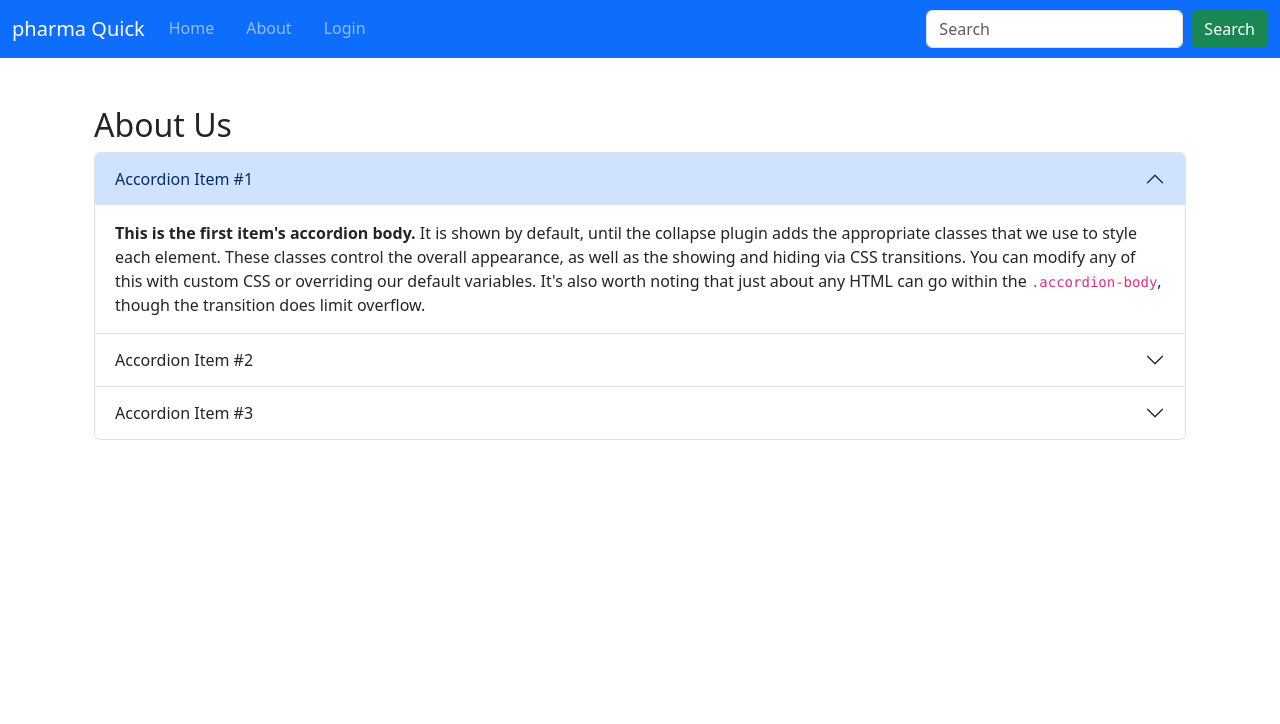
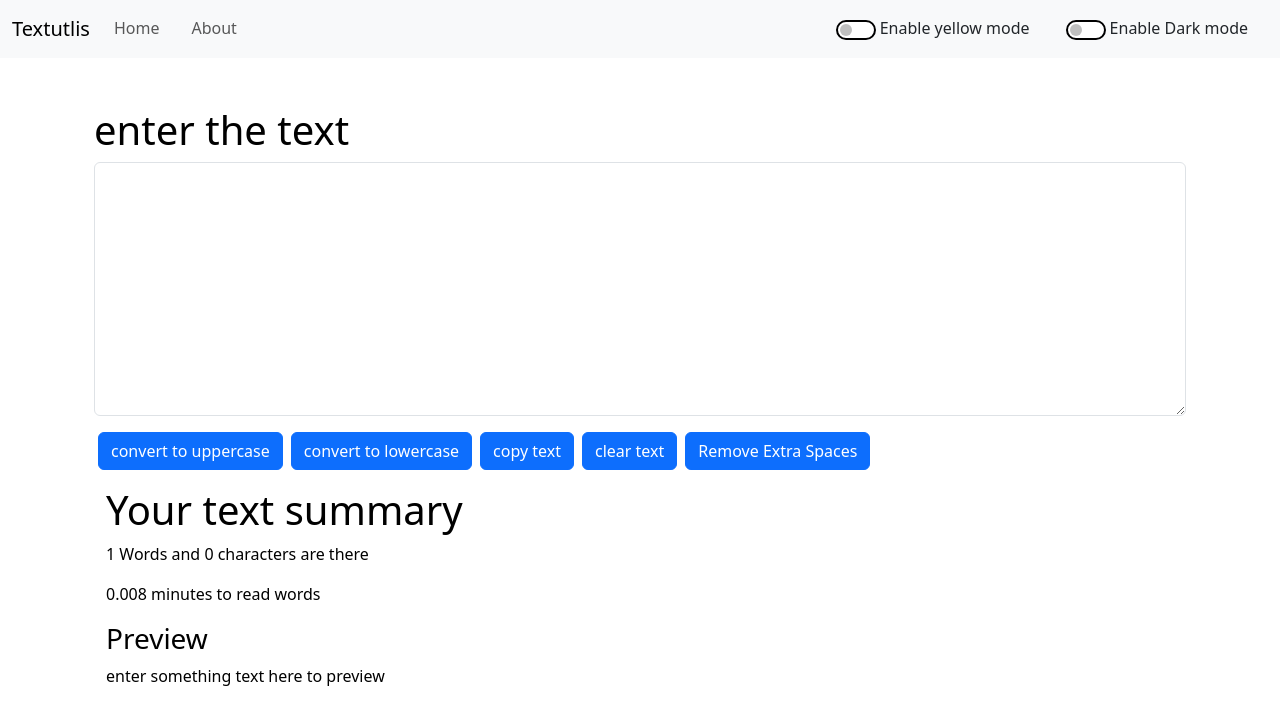
Before and after one commit to Devesh2517/Text-utlis, a React (Create React App) app: page / in a window 1280 px wide. Shown: the top 724 px of the page. Built offline with nearby package versions, Linux system fonts and the light colour scheme.

Commit message:
codes updated

```diff
--- a/package.json
+++ b/package.json
@@ -12,6 +12,7 @@
     "path": "^0.12.7",
     "react": "^18.2.0",
     "react-dom": "^18.2.0",
+    "react-router-dom": "^6.13.0",
     "react-scripts": "5.0.1",
     "web-vitals": "^2.1.4"
   },
--- a/public/index.html
+++ b/public/index.html
@@ -7,14 +7,14 @@
     <meta name="theme-color" content="#000000" />
     <meta
       name="description"
-      content="Web site created using create-react-app"
+      content="Textutlis is the web site to manipulate your text in the way you want"
     />
     <link rel="apple-touch-icon" href="%PUBLIC_URL%/logo192.png" />
 
     <link rel="manifest" href="%PUBLIC_URL%/manifest.json" />
     <link href="https://cdn.jsdelivr.net/npm/bootstrap@5.3.0/dist/css/bootstrap.min.css" rel="stylesheet"
      integrity="sha384-9ndCyUaIbzAi2FUVXJi0CjmCapSmO7SnpJef0486qhLnuZ2cdeRhO02iuK6FUUVM" crossorigin="anonymous">
-    <title>React App</title>
+    <title>Textutils</title>
   </head>
   <body>
     <noscript>You need to enable JavaScript to run this app.</noscript>
--- a/src/App.js
+++ b/src/App.js
@@ -1,18 +1,85 @@
   import Navbar from "./components/Navbar"
-// import Textform from "./components/Textform"
-
+  import Textform from "./components/Textform"
   import './App.css';
   import About from "./components/About";
+  import { useState } from "react";
+  import Alert from "./components/Alert";
+  import {
+    BrowserRouter as Router,
+    Routes,
+    Route,
+
+  } from "react-router-dom";
+
 
   function App() {
+
+    const [Mode,setMode] = useState('light')
+    const [alert,setAlert] = useState(null)
+    const [BtnText,setBtnText] = useState("Enable Dark mode")
+    const [Btn1Text,setBtn1Text] = useState("Enable yellow mode")
+
+
+    const showAlert = (message,type)=>{
+      setAlert({
+        msg:message,
+        type:type
+      })
+      setTimeout(() => {
+        setAlert(null)
+      }, 2000);
+    }
+
+    const togglemode = ()=>{
+      if(Mode === 'light'){
+        setMode('dark')
+        setAlert('light')
+        setBtnText('Enable light mode')
+        showAlert("Dark mode is enabled","success")
+        document.body.style.backgroundColor = '#343a40'
+        document.title = 'Textutils-DarkMode'
+      }
+      else
+      {
+        setMode('light')
+        showAlert("Light mode is enabled","success")
+        setBtnText("Enable Dark mode")
+        document.body.style.backgroundColor = 'white'
+        document.title = 'Textutils'
+      }
+    }
+
+    const yellowMode = ()=>{
+      if(Mode === 'light'){
+        setMode('yellow')
+        setAlert('light')
+        setBtn1Text('Enable Light mode')
+        showAlert("yellow mode is enabled","success")
+        document.body.style.backgroundColor = 'yellow'
+        document.title = 'Textutils-YellowMode'
+      }
+      else
+      {
+        setMode('light')
+        showAlert("Light mode is enabled","success")
+        setBtn1Text("Enable Yellow mode")
+        document.body.style.backgroundColor = 'white'
+        document.title = 'Textutils'
+      }
+    }
     return (
     <>
-    <Navbar title="pharma Quick"/>
+    <Router>
+      <Navbar title="Textutlis" mode={Mode} togglemode={togglemode} yellowMode = {yellowMode} BtnText={BtnText} Btn1Text={Btn1Text}/>
+      <Alert alert ={alert}/>
+
       <div className="container my-5">
-      {/* <Textform heading="enter the text"/> */}
-      <About></About>
+      <Routes>
+        <Route path="/about" element={<About/>}/>
+        <Route exact path="/" element={<Textform showAlert= {showAlert} heading="enter the text" mode = {Mode}/>}/>
+      </Routes>
       </div>
-
+      </Router>
     </>
     );
   }
--- a/src/components/About.js
+++ b/src/components/About.js
@@ -1,47 +1,93 @@
-import React from 'react'
+import { useState } from "react"
+import React  from 'react'
 
 export default function About() {
+
+    let Darkmode = {
+
+        border:'2px solid black',
+        width:'40px',
+        height:'20px'
+    }
+    const [myStyle,setMystyle] = useState({
+        color:'black',
+        backgroundColor:'white'
+    })
+    const [btnText,setBtnText] = useState("Enable Dark mode")
+    const toggledarkmode = ()=>{
+        if(myStyle.color==='black')
+        {
+            setMystyle({
+                color:'white',
+                backgroundColor:'black',
+                border:"2px solid white"
+            })
+            setBtnText("Enable Light Mode")
+        }
+
+        else
+        {
+            setMystyle({
+                color:'black',
+                backgroundColor:'white'
+
+            })
+            setBtnText("Enable Dark Mode")
+        }
+
+    }
   return (
-<div className='container'>
+<div className='container' style={myStyle} >
     <h2>About Us</h2>
-<div className="accordion" id="accordionExample">
+<div className="accordion" id="accordionExample" >
   <div className="accordion-item">
     <h2 className="accordion-header">
-      <button className="accordion-button" type="button" data-bs-toggle="collapse" data-bs-target="#collapseOne" aria-expanded="true" aria-controls="collapseOne">
+      <button className="accordion-button" type="button" style={myStyle} data-bs-toggle="collapse" data-bs-target="#collapseOne" aria-expanded="true" aria-controls="collapseOne">
         Accordion Item #1
       </button>
     </h2>
     <div id="collapseOne" className="accordion-collapse collapse show" data-bs-parent="#accordionExample">
-      <div className="accordion-body">
+      <div className="accordion-body" style={myStyle}>
         <strong>This is the first item's accordion body.</strong> It is shown by default, until the collapse plugin adds the appropriate classes that we use to style each element. These classes control the overall appearance, as well as the showing and hiding via CSS transitions. You can modify any of this with custom CSS or overriding our default variables. It's also worth noting that just about any HTML can go within the <code>.accordion-body</code>, though the transition does limit overflow.
       </div>
     </div>
   </div>
   <div className="accordion-item">
     <h2 className="accordion-header">
-      <button className="accordion-button collapsed" type="button" data-bs-toggle="collapse" data-bs-target="#collapseTwo" aria-expanded="false" aria-controls="collapseTwo">
+      <button className="accordion-button collapsed" style={myStyle} type="button" data-bs-toggle="collapse" data-bs-target="#collapseTwo" aria-expanded="false" aria-controls="collapseTwo">
         Accordion Item #2
       </button>
     </h2>
     <div id="collapseTwo" className="accordion-collapse collapse" data-bs-parent="#accordionExample">
-      <div className="accordion-body">
+      <div className="accordion-body" style={myStyle}>
         <strong>This is the second item's accordion body.</strong> It is hidden by default, until the collapse plugin adds the appropriate classes that we use to style each element. These classes control the overall appearance, as well as the showing and hiding via CSS transitions. You can modify any of this with custom CSS or overriding our default variables. It's also worth noting that just about any HTML can go within the <code>.accordion-body</code>, though the transition does limit overflow.
       </div>
     </div>
   </div>
   <div className="accordion-item">
     <h2 className="accordion-header">
-      <button className="accordion-button collapsed" type="button" data-bs-toggle="collapse" data-bs-target="#collapseThree" aria-expanded="false" aria-controls="collapseThree">
+      <button className="accordion-button collapsed" style={myStyle} type="button" data-bs-toggle="collapse" data-bs-target="#collapseThree" aria-expanded="false" aria-controls="collapseThree">
         Accordion Item #3
       </button>
     </h2>
     <div id="collapseThree" className="accordion-collapse collapse" data-bs-parent="#accordionExample">
-      <div className="accordion-body">
+      <div className="accordion-body" style={myStyle}>
         <strong>This is the third item's accordion body.</strong> It is hidden by default, until the collapse plugin adds the appropriate classes that we use to style each element. These classes control the overall appearance, as well as the showing and hiding via CSS transitions. You can modify any of this with custom CSS or overriding our default variables. It's also worth noting that just about any HTML can go within the <code>.accordion-body</code>, though the transition does limit overflow.
       </div>
     </div>
   </div>
 </div>
+
+<div className="container my-3">
+<div className="form-check form-switch" onClick={toggledarkmode} >
+  <input className="form-check-input" type="checkbox" role="switch" style={Darkmode} id="flexSwitchCheckDefault"/>
+  <label className="form-check-label mx-1" htmlFor="flexSwitchCheckDefault">{btnText}</label>
+</div>
+</div>
+
+{/* <div className="container my-3">
+    <button className="btn btn-primary" onClick={toggledarkmode} >{btnText}</button>
+</div> */}
 </div>
   )
 }
--- /dev/null
+++ b/src/components/Alert.js
@@ -0,0 +1,10 @@
+import React from 'react'
+
+export default function Alert(props) {
+  return (
+   props.alert && <div className={`alert alert-${props.alert.type} alert-dismissible fade show`} role="alert">
+  <strong>{props.alert.type}</strong>:{props.alert.msg}
+  {/* <button type="button" className="btn-close" data-bs-dismiss="alert" aria-label="Close"></button> */}
+</div>
+  )
+}
--- /dev/null
+++ b/src/components/Modal1.js
@@ -0,0 +1,60 @@
+import React from 'react'
+
+import Login1 from './Login1'
+
+export default function Modal1(props) {
+  const loginlink = {
+    TextDecoder:'overline',
+    color:'black'
+  }
+  return (
+  <div>
+        {/* <!-- Button trigger modal --> */}
+
+        <button className={`btn btn-outline-${props.mode === 'dark'?'light':'dark'}`} data-bs-target="#exampleModalToggle" data-bs-toggle="modal">Login/Sign up</button>
+
+
+  {/* <!-- Modal --> */}
+  <div className="modal fade" id="exampleModalToggle" aria-hidden="true" aria-labelledby="exampleModalToggleLabel" tabIndex="-1">
+  <div className="modal-dialog modal-dialog-centered">
+    <div className="modal-content">
+      <div className="modal-header">
+        <h1 className="modal-title fs-5" id="exampleModalToggleLabel">Login</h1>
+        <button type="button" className="btn-close" data-bs-dismiss="modal" aria-label="Close"></button>
+      </div>
+      <div className="modal-body">
+      <Login1/>
+      <div className='container my-3'>
+        <a href='/' style={loginlink} data-bs-target="#exampleModalToggle2" data-bs-toggle="modal">Sign Up</a>
+      </div>
+      </div>
+      {/* <div className="modal-footer">
+        <a href='/'  data-bs-target="#exampleModalToggle2" data-bs-toggle="modal">Sign Up</a>
+      </div> */}
+    </div>
+  </div>
+</div>
+<div className="modal fade" id="exampleModalToggle2" aria-hidden="true" aria-labelledby="exampleModalToggleLabel2" tabIndex="-1">
+  <div className="modal-dialog modal-dialog-centered">
+    <div className="modal-content">
+      <div className="modal-header">
+        <h1 className="modal-title fs-5" id="exampleModalToggleLabel2">Sign Up</h1>
+        <button type="button" className="btn-close" data-bs-dismiss="modal" aria-label="Close"></button>
+      </div>
+      <div className="modal-body">
+      <Login1></Login1>
+      <div className='container my-3'>
+        <a href="/" style={loginlink} data-bs-target="#exampleModalToggle" data-bs-toggle="modal"  >Login</a>
+      </div>
+      </div>
+      {/* <div className="modal-footer">
+        {/* <a href="/" data-bs-target="#exampleModalToggle" data-bs-toggle="modal"  >Login</a> */}
+        {/* <button className="btn btn-primary" data-bs-target="#exampleModalToggle" data-bs-toggle="modal">Login</button> */}
+      {/* </div>  */}
+    </div>
+  </div>
+</div>
+
+  </div>
+  )
+}
--- a/src/components/Navbar.js
+++ b/src/components/Navbar.js
@@ -1,33 +1,54 @@
-import React from 'react'
+import React  from 'react'
 import propTypes from 'prop-types'
-import About from './About'
+// import Modal1 from './Modal1'
+import { Link } from 'react-router-dom'
 
 export default function Navbar(props) {
+    let Darkmode = {
+
+        border:'2px solid black',
+        width:'40px',
+        height:'20px'
+    }
+
   return (
-    <nav className="navbar navbar-expand-lg navbar-dark bg-primary "  >
+        <nav className= {`navbar navbar-expand-lg navbar-${props.mode} bg-${props.mode} `}  >
       <div className="container-fluid">
-    <a className="navbar-brand" href="/">
-
-      {props.title}</a>
+        <Link className="navbar-brand" to="/">{props.title}</Link>
         <button className="navbar-toggler" type="button" data-bs-toggle="collapse" data-bs-target="#navbarSupportedContent" aria-controls="navbarSupportedContent" aria-expanded="false" aria-label="Toggle navigation">
           <span className="navbar-toggler-icon"></span>
         </button>
       <div className="collapse navbar-collapse" id="navbarSupportedContent">
         <ul className="navbar-nav me-auto mb-2 mb-lg-0 nav-underline nav-fill">
           <li className="nav-item">
-          <a className="nav-link " aria-current="page" href="/">Home</a>
+            <Link className="nav-link " aria-current="page" to="/">Home</Link>
           </li>
           <li className="nav-item">
-          <a className="nav-link" href="/" >About</a>
+            <Link className="nav-link" to="/about" >About</Link>
           </li>
-        <li>
-          <a href="/" className='nav-link'>Login</a>
-        </li>
+
+
         </ul>
-      <form className="d-flex" role="search">
-        <input className="form-control me-2" type="search" placeholder="Search" aria-label="Search"/>
-        <button className="btn btn-success" type="submit">Search</button>
+        {/* <form className="d-flex me-2" role="search">
+          <input className="form-control me-3" type="search" placeholder="Search" aria-label="Search"/>
+          <button className="btn btn-success me-4" type="submit">Search</button>
         </form>
+
+        {/* login button */}
+        {/* <Modal1 mode={props.mode}/>  */}
+
+        {/* dark mode switch */}
+        <div className={`form-check form-switch mx-3 text-${props.mode === 'light'?'dark':'white'}`}  >
+              <input className="form-check-input" onClick={props.yellowMode} type="checkbox" role="switch" style={Darkmode} id="flexSwitchCheckDefault"/>
+              <label className="form-check-label mx-1" htmlFor="flexSwitchCheckDefault">{props.Btn1Text}</label>
+          </div>
+
+          <div className={`form-check form-switch mx-3 text-${props.mode === 'light'?'dark':'white'}`}  >
+              <input className="form-check-input" onClick={props.togglemode} type="checkbox" role="switch" style={Darkmode} id="flexSwitchCheckDefault"/>
+              <label className="form-check-label mx-1" htmlFor="flexSwitchCheckDefault">{props.BtnText}</label>
+          </div>
+
+
       </div>
     </div>
   </nav>
--- a/src/components/Textform.js
+++ b/src/components/Textform.js
@@ -6,35 +6,66 @@ export default function Textform(props) {
     const handleonclick=()=>{
         // console.log("uppercase clicked")
         let newtext= text.toUpperCase();
+        props.showAlert("Converted to uppercase","success")
         setText(newtext)
     }
     const handleonchange=(event)=>{
         // console.log("on change")
+
         setText(event.target.value)
     }
 
-    const handleSaveFileClick=()=>{
+    const handleloclick=()=>{
         let newtext= text.toLowerCase()
+        props.showAlert("Converted to lowercase","success")
+
         setText(newtext)
     }
+
+    const handlecopy=()=>{
+        let copytext = text
+        props.showAlert("Copy successfull","success")
+
+        navigator.clipboard.writeText(copytext)
+    }
+
+    const handleclear=()=>{
+        setText("")
+        props.showAlert("Cleared succesusfully","success")
+
+    }
+
+    const handleExtraSpaces=()=>{
+        let newtext = text.split(/[ ]+/)
+        props.showAlert("removed extra spcess","success")
+
+        setText(newtext.join(" "))
+    }
+
   return (
     <>
-    <div className='container'>
+    <div className='container' style={{color:props.mode==='dark'?'white':'black'}}>
         <h1>{props.heading} </h1>
         <div className="mb-3" >
 
-            <textarea className="form-control" value={text} onChange={handleonchange} id="mybox" rows="10" ></textarea>
+            <textarea className="form-control" value={text} onChange={handleonchange} style={{backgroundColor:props.mode==='dark'?'#343a40':'white',
+        color:props.mode==='dark'?'white':'black' }} id="mybox" rows="10" ></textarea>
         </div>
             <button className="btn btn-primary mx-1 " onClick={handleonclick}>convert to uppercase</button>
-            <button className="btn btn-primary mx-1 " onClick={handleSaveFileClick}>convert to lowercase</button>
+            <button className="btn btn-primary mx-1 " onClick={handleloclick}>convert to lowercase</button>
+            <button className="btn btn-primary mx-1 " onClick={handlecopy}>copy text</button>
+            <button className="btn btn-primary mx-1 " onClick={handleclear}>clear text</button>
+            <button className="btn btn-primary mx-1 " onClick={handleExtraSpaces}>Remove Extra Spaces</button>
 
+    <div className="container my-3">
+            <h1>Your text summary</h1>
+            <p>{text.split(" ").length} Words and {text.length} characters are there</p>
+            <p>{text.split(" ").length*0.008}  minutes to read words</p>
+            <h3>Preview</h3>
+            <p>{text.length>0?text:"enter something text here to preview"}</p>
+    </div>
+    </div>
 
-    </div>
-    <div className="container my-3">
-        <h1>Your text summary</h1>
-        <p>{text.split(" ").length} Words and {text.length} characters are there</p>
-        <p>{text.split(" ").length*0.008}  minutes to read words</p>
-    </div>
     </>
   )
 }
```
Also changed, not shown: src/components/Login1.js (added, +25 -0 lines), 1 other file (tests, documents, lock files or other folders). Lines whose indentation alone changed are shown as unchanged.
